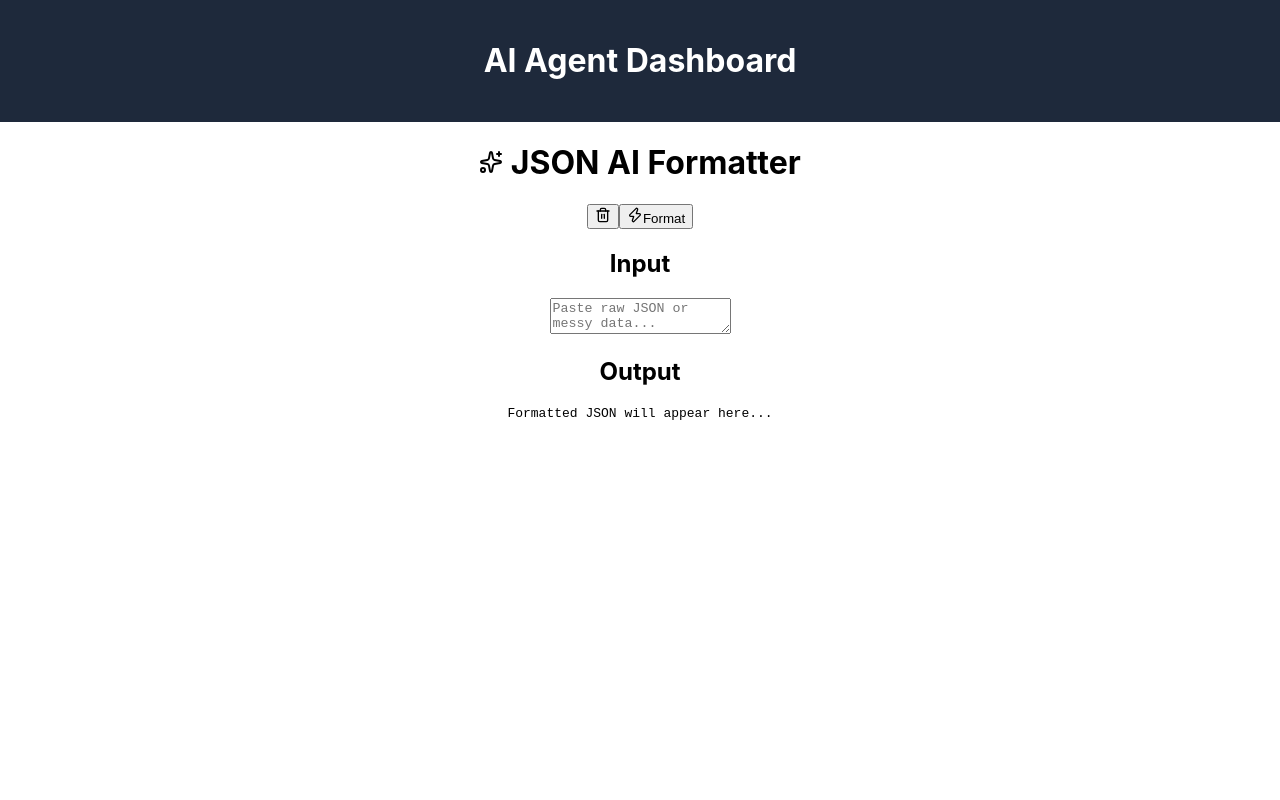
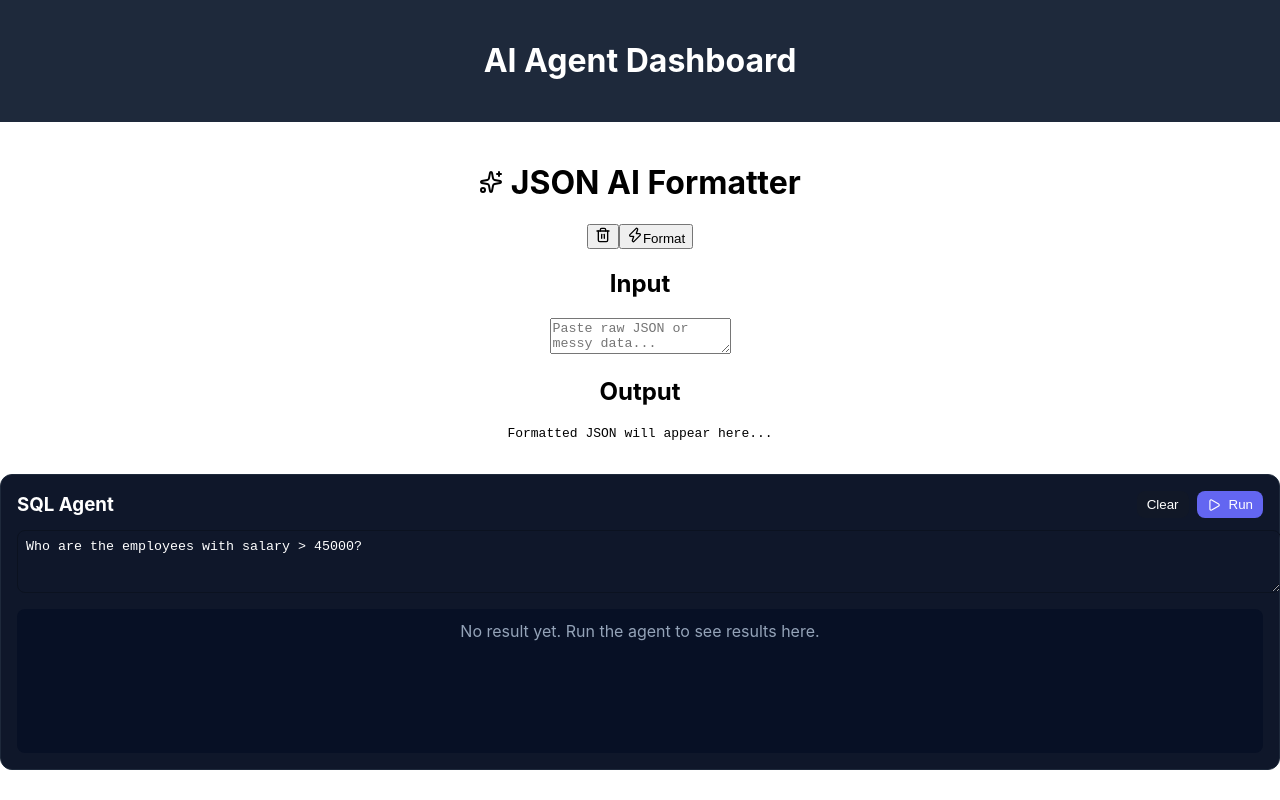
Before and after one commit to faisal07374/AI-Agentic-Tools-Frontend, a React (Create React App) app: page / in a window 1280 px wide. Built offline with nearby package versions, Linux system fonts and the light colour scheme.

Commit message:
Added Sql Agent

```diff
--- a/src/App.js
+++ b/src/App.js
@@ -1,5 +1,6 @@
 import React from 'react';
 import JsonFormatter from './components/JsonFormatter';
+import SqlAgent from './components/SqlAgent';
 import './App.css';
 
 function App() {
@@ -9,7 +10,14 @@ function App() {
         <h1>AI Agent Dashboard</h1>
       </header>
       <main>
-        <JsonFormatter />
+        <div style={{ display: 'grid', gridTemplateColumns: '1fr', gap: 20 }}>
+          <div>
+            <JsonFormatter />
+          </div>
+          <div>
+            <SqlAgent />
+          </div>
+        </div>
       </main>
     </div>
   );
--- /dev/null
+++ b/src/components/SqlAgent.jsx
@@ -0,0 +1,74 @@
+import React, { useState } from 'react';
+import axios from 'axios';
+import { RefreshCw, Play, Check, Copy } from 'lucide-react';
+
+export default function SqlAgent() {
+  const [question, setQuestion] = useState('Who are the employees with salary > 45000?');
+  const [loading, setLoading] = useState(false);
+  const [result, setResult] = useState(null);
+  const [copied, setCopied] = useState(false);
+  const [error, setError] = useState(null);
+
+  const runQuery = async () => {
+    if (!question.trim()) return;
+    setLoading(true);
+    setError(null);
+    setResult(null);
+    try {
+      const res = await axios.post('http://localhost:8000/sql-query', { question });
+      setResult(res.data.result || res.data);
+    } catch (err) {
+      setError(err?.response?.data || err.message || 'Unknown error');
+    } finally {
+      setLoading(false);
+    }
+  };
+
+  const copy = () => {
+    const text = JSON.stringify(result, null, 2);
+    navigator.clipboard.writeText(text);
+    setCopied(true);
+    setTimeout(() => setCopied(false), 1200);
+  };
+
+  return (
+    <div className="sql-agent-card" style={{ background: '#0f172a', color: 'white', padding: 16, borderRadius: 12, border: '1px solid #1e293b' }}>
+      <div style={{ display: 'flex', justifyContent: 'space-between', alignItems: 'center', marginBottom: 12 }}>
+        <h3 style={{ margin: 0 }}>SQL Agent</h3>
+        <div style={{ display: 'flex', gap: 8 }}>
+          <button onClick={() => { setQuestion(''); setResult(null); setError(null); }} style={{ background: '#111827', color: 'white', padding: '6px 10px', borderRadius: 8, border: 'none' }}>
+            Clear
+          </button>
+          <button onClick={runQuery} disabled={loading} style={{ background: '#6366f1', color: 'white', padding: '6px 10px', borderRadius: 8, border: 'none', display: 'flex', gap: 8, alignItems: 'center' }}>
+            {loading ? <RefreshCw className="spin" /> : <Play size={14} />}
+            {loading ? 'Running...' : 'Run'}
+          </button>
+        </div>
+      </div>
+
+      <textarea value={question} onChange={(e) => setQuestion(e.target.value)} rows={3} style={{ width: '100%', background: 'transparent', color: 'white', border: '1px solid #0b1220', padding: 8, borderRadius: 8, fontFamily: 'monospace', marginBottom: 12 }} />
+
+      <div style={{ minHeight: 120, maxHeight: 300, overflow: 'auto', background: '#071025', padding: 12, borderRadius: 8 }}>
+        {loading ? (
+          <div style={{ color: '#94a3b8' }}>Executing query...</div>
+        ) : error ? (
+          <pre style={{ color: '#fb7185', whiteSpace: 'pre-wrap' }}>{JSON.stringify(error, null, 2)}</pre>
+        ) : result ? (
+          <div>
+            <div style={{ display: 'flex', justifyContent: 'space-between', alignItems: 'center', marginBottom: 8 }}>
+              <strong style={{ color: '#c7d2fe' }}>Result</strong>
+              <div style={{ display: 'flex', gap: 8 }}>
+                <button onClick={copy} style={{ background: '#0b1220', color: 'white', borderRadius: 8, padding: '6px 8px', border: 'none' }}>
+                  {copied ? <Check /> : <Copy />} {copied ? 'Copied' : 'Copy'}
+                </button>
+              </div>
+            </div>
+            <pre style={{ color: '#a7f3d0', whiteSpace: 'pre-wrap' }}>{JSON.stringify(result, null, 2)}</pre>
+          </div>
+        ) : (
+          <div style={{ color: '#94a3b8' }}>No result yet. Run the agent to see results here.</div>
+        )}
+      </div>
+    </div>
+  );
+}
```
